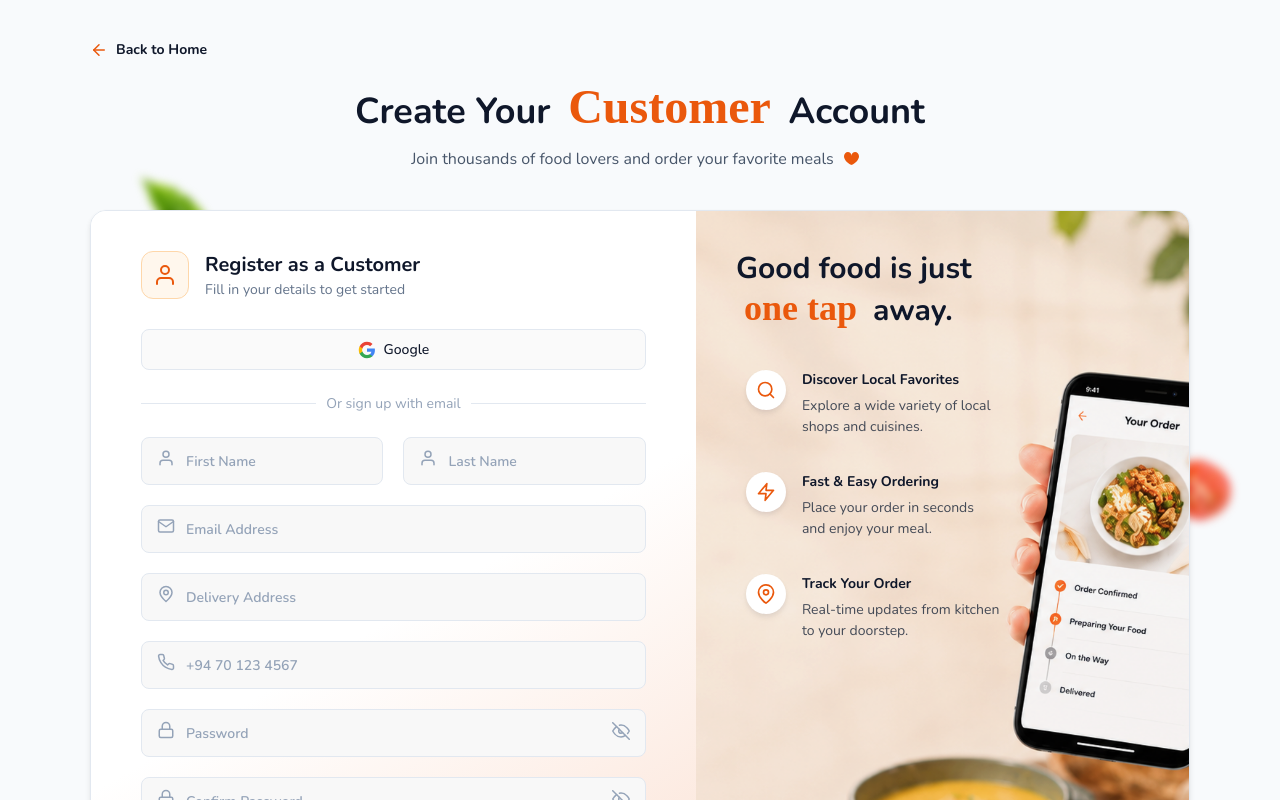
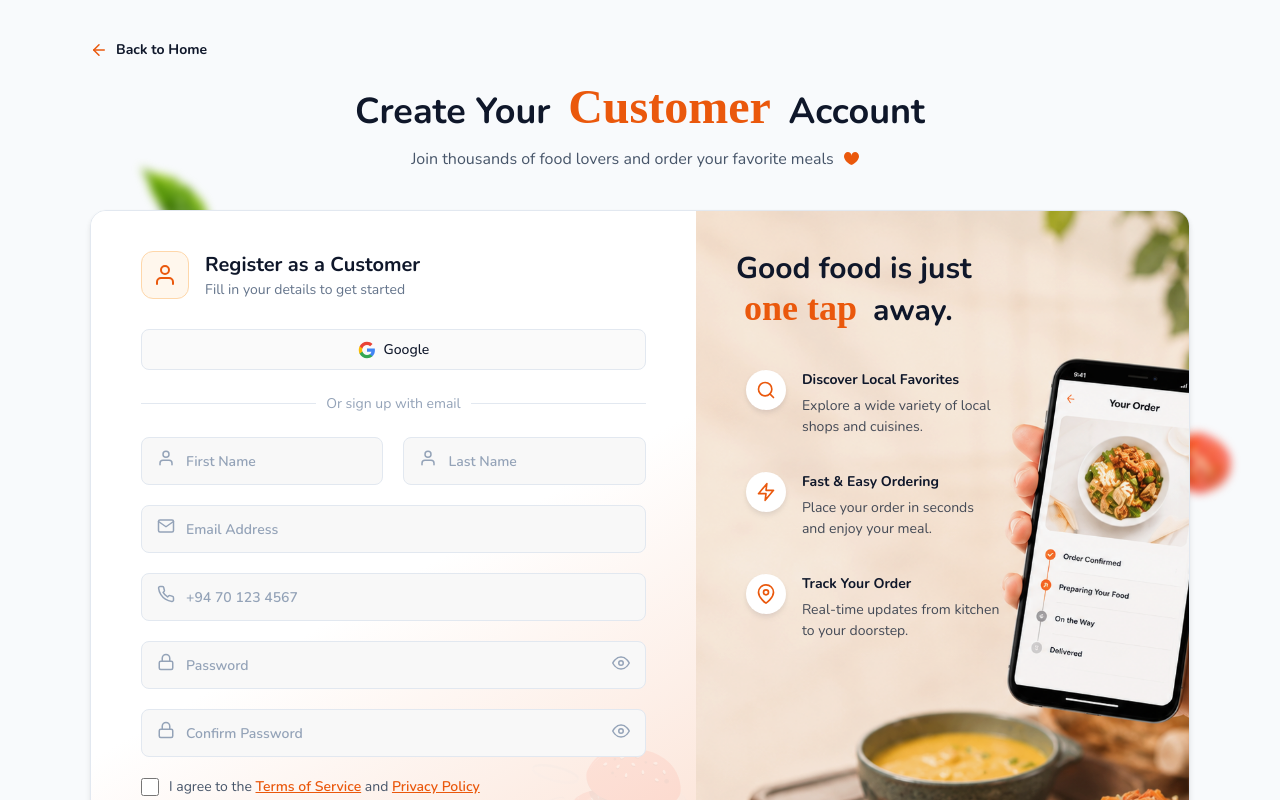
Before and after one commit to Dulanjana-Nisal/Buy2Eat-Web-Application, a React (Vite) app in the folder frontend/: page /register/customer in a window 1280 px wide. Shown: the top 800 px of the page. Built offline with nearby package versions, Linux system fonts and the light colour scheme; no server answers; a web font is replaced by a local one.

Commit message:
add new page for verify otp

```diff
--- a/frontend/src/app/App.jsx
+++ b/frontend/src/app/App.jsx
@@ -2,6 +2,7 @@ import CustomerRegister from '../features/auth/pages/CustomerRegisterPage';
 import LoginPage from '../features/auth/pages/LoginPage';
 import { BrowserRouter, Route, Routes } from 'react-router-dom'
 import RegisterPage from '../features/auth/pages/RegisterPage';
+import VerifyOTPPage from '../features/auth/pages/VerifyOTPPage';
 
 function App() {
   return (
@@ -10,6 +11,7 @@ function App() {
         <Route path="/login" element={<LoginPage />} />
         <Route path="/register" element={<RegisterPage />} />
         <Route path="/register/customer" element={<CustomerRegister />} />
+        <Route path="/verify-otp" element={<VerifyOTPPage />} />
       </Routes>
     </BrowserRouter>
   )
--- a/frontend/src/features/auth/pages/CustomerRegisterPage.jsx
+++ b/frontend/src/features/auth/pages/CustomerRegisterPage.jsx
@@ -1,4 +1,5 @@
 import styles from './CustomerRegisterPage.module.css';
+import { useNavigate } from 'react-router-dom';
 import { Link } from 'react-router-dom'
 import mini_leaf from '../../../assets/images/mini_leaf_transparent.webp';
 import mini_tomato from '../../../assets/images/tomato-transparent.webp';
@@ -10,9 +11,12 @@ import api from '../../../app/config/api';
 function CustomerRegister() {
 
     // ui use status hooks
-    const [hidePass, setHidePass] = useState(false);
-    const [hidePassConform, setHidePassConform] = useState(false);
+    const [hidePass, setHidePass] = useState(true);
+    const [hidePassConform, setHidePassConform] = useState(true);
     const [loading, setLoading] = useState(false);
+
+    // Navigation hooks
+    const navigate = useNavigate();
 
     // data use state hooks
     const [registerDetails, setRegisterDetails] = useState({
@@ -45,7 +49,15 @@ function CustomerRegister() {
 
         try {
             const registration = await api.post('/auth/register-customer', registerDetails);
-            console.log(registration.data);
+
+            // navigate OTP verification page
+            if(registration.data.success){
+                navigate('/verify-otp', {
+                    state: {
+                        verification_id: registration.data.verification_id
+                    }
+                })
+            }
         }
         catch (err) {
             console.log(err?.response?.data)
@@ -154,18 +166,6 @@ function CustomerRegister() {
                                         type="email"
                                         placeholder="Email Address"
                                         onChange={(e) => setRegisterDetails({ ...registerDetails, email: e.target.value })}
-                                    />
-                                </div>
-
-                                <div className={`${styles.inputGroup} ${styles.fullWidth}`}>
-                                    <span className={styles.inputIcon}>
-                                        <svg width="18" height="18" viewBox="0 0 24 24" fill="none" stroke="currentColor" strokeWidth="2" strokeLinecap="round" strokeLinejoin="round" ><path d="M20 10c0 5-8 12-8 12S4 15 4 10a8 8 0 1 1 16 0z"></path><circle cx="12" cy="10" r="3"></circle>
-                                        </svg>
-                                    </span>
-                                    <input
-                                        type="text"
-                                        placeholder="Delivery Address"
-                                        onChange={(e) => setRegisterDetails({ ...registerDetails, addresses: e.target.value })}
                                     />
                                 </div>
 
--- a/frontend/src/features/auth/pages/VerifyOTPPage.jsx
+++ b/frontend/src/features/auth/pages/VerifyOTPPage.jsx
@@ -1,3 +1,5 @@
+import Styles from './VerifyOTPPage.module.css';
+
 function VerifyOTPPage() {
     return(
         <>
```
